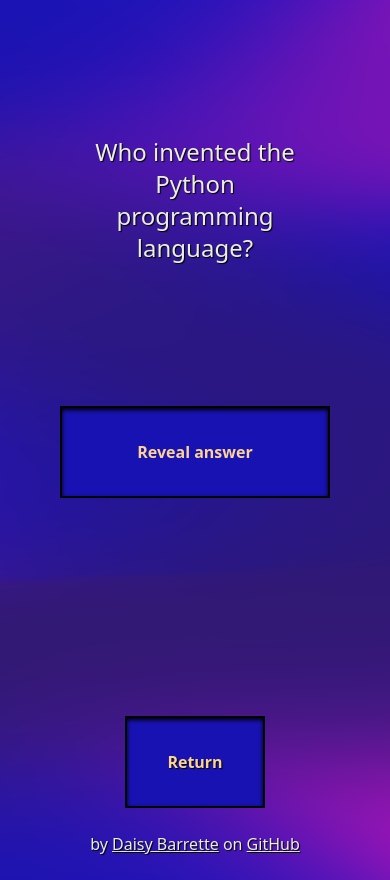
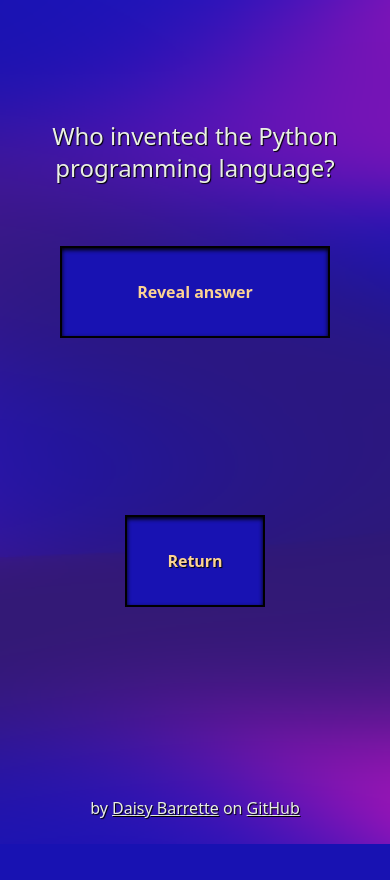
Before and after one commit to daisybarrette/quiz-game, a Next.js app: page /clue/1 in a window 390 px wide. After the commit the page ends 844 px from the top, so only its background shows below. Built offline with nearby package versions, Linux system fonts and the light colour scheme; a web font is replaced by a local one.

Commit message:
Adjust responsive sizing

```diff
--- a/src/pages/clue/[id].tsx
+++ b/src/pages/clue/[id].tsx
@@ -22,10 +22,10 @@ function Clue({ clueData }: { clueData: ClueType }) {
             pageTitle="Trivia Game | Clue"
         >
             <main className="flex flex-col items-center text-center">
-                <h1 className="text-2xl mt-24 p-10 w-9/12">{`${clueData.clue}`}</h1>
+                <h1 className="mt-[calc(1rem_+_10vh+5vw)] w-9/12 text-2xl ">{`${clueData.clue}`}</h1>
 
                 <div
-                    className="flex flex-col justify-center w-[calc(12rem_+_20vw)] h-[calc(8rem_+_20vh)]"
+                    className="flex flex-col justify-center w-[calc(12rem_+_20vw)] h-[calc(4rem_+_18vh)]"
                 >
                     <button
                         className={`${hasRevealBeenClicked ? 'hidden' : 'block'} py-8 px-10 ${primaryLinkStyles}`}
@@ -45,7 +45,7 @@ function Clue({ clueData }: { clueData: ClueType }) {
                     </p>
                 </div>
 
-                <div className='flex items-center  h-[calc(1rem_+_8vh)]'>
+                <div className='flex items-center h-[calc(1rem_+_8vh)]'>
                     <button
                         className={`${hasRevealBeenClicked && gameState.unanswered.includes(clueData.id) ? 'block' : 'hidden'} py-8 px-10 ${primaryLinkStyles}`}
                         onClick={() => {
@@ -76,7 +76,7 @@ function Clue({ clueData }: { clueData: ClueType }) {
                         {'Wrong'}
                     </button>
 
-                    <p className={`${hasRevealBeenClicked && !gameState.unanswered.includes(clueData.id) ? 'block' : 'hidden'} text-xl`}>
+                    <p className={`${hasRevealBeenClicked && !gameState.unanswered.includes(clueData.id) ? 'block' : 'hidden'} text-m`}>
                         {`Answer marked ${gameState.correct.includes(clueData.id) ? 'correct' : 'incorrect'}`}
                     </p>
                 </div>
--- a/src/styles/globals.css
+++ b/src/styles/globals.css
@@ -33,6 +33,12 @@ html {
     font-size: 16px;
 }
 
+@media only screen and (max-width: 345px) {
+    html {
+        font-size: 12px;
+    }
+}
+
 *::selection {
     background-color: var(--accent);
 }
```
